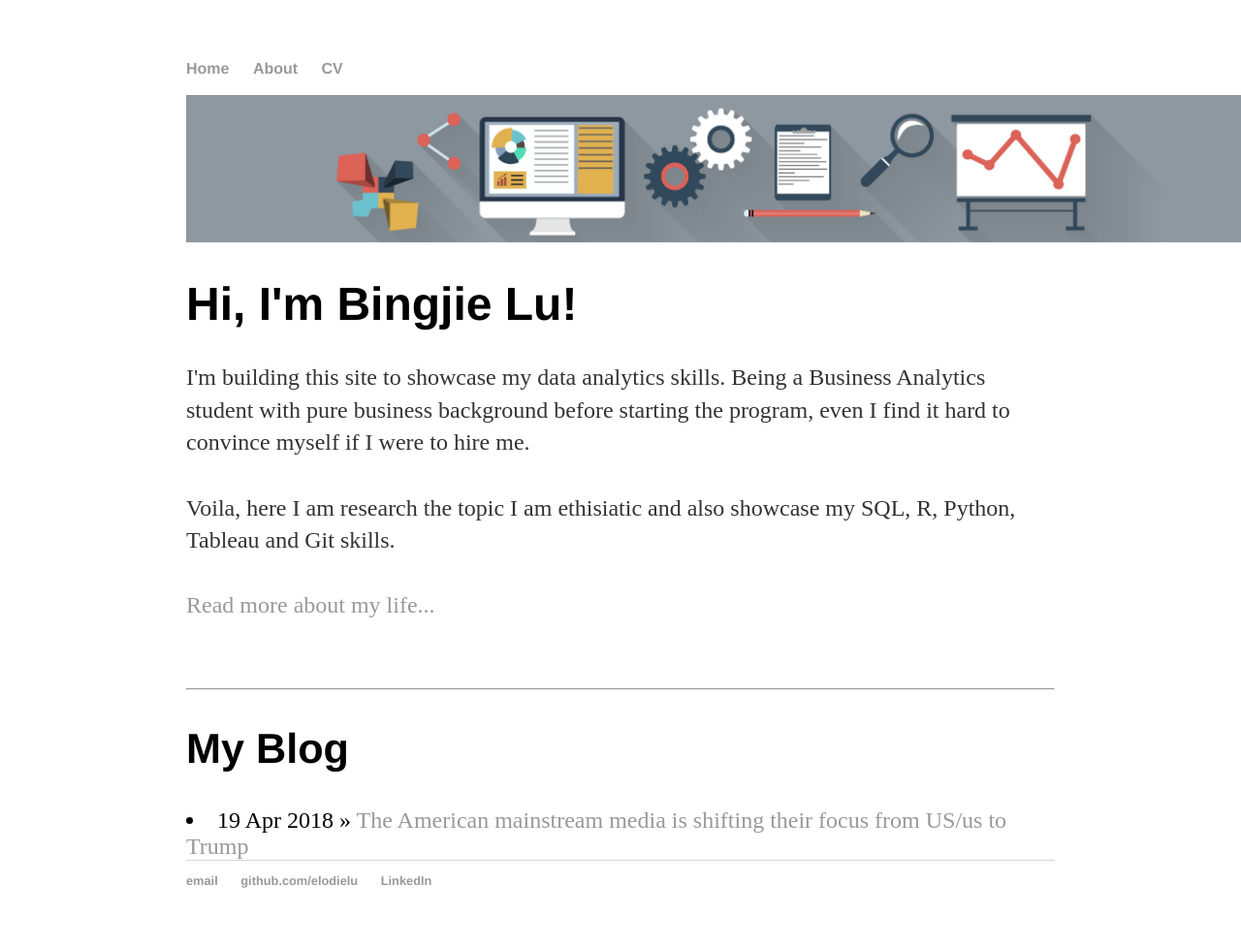
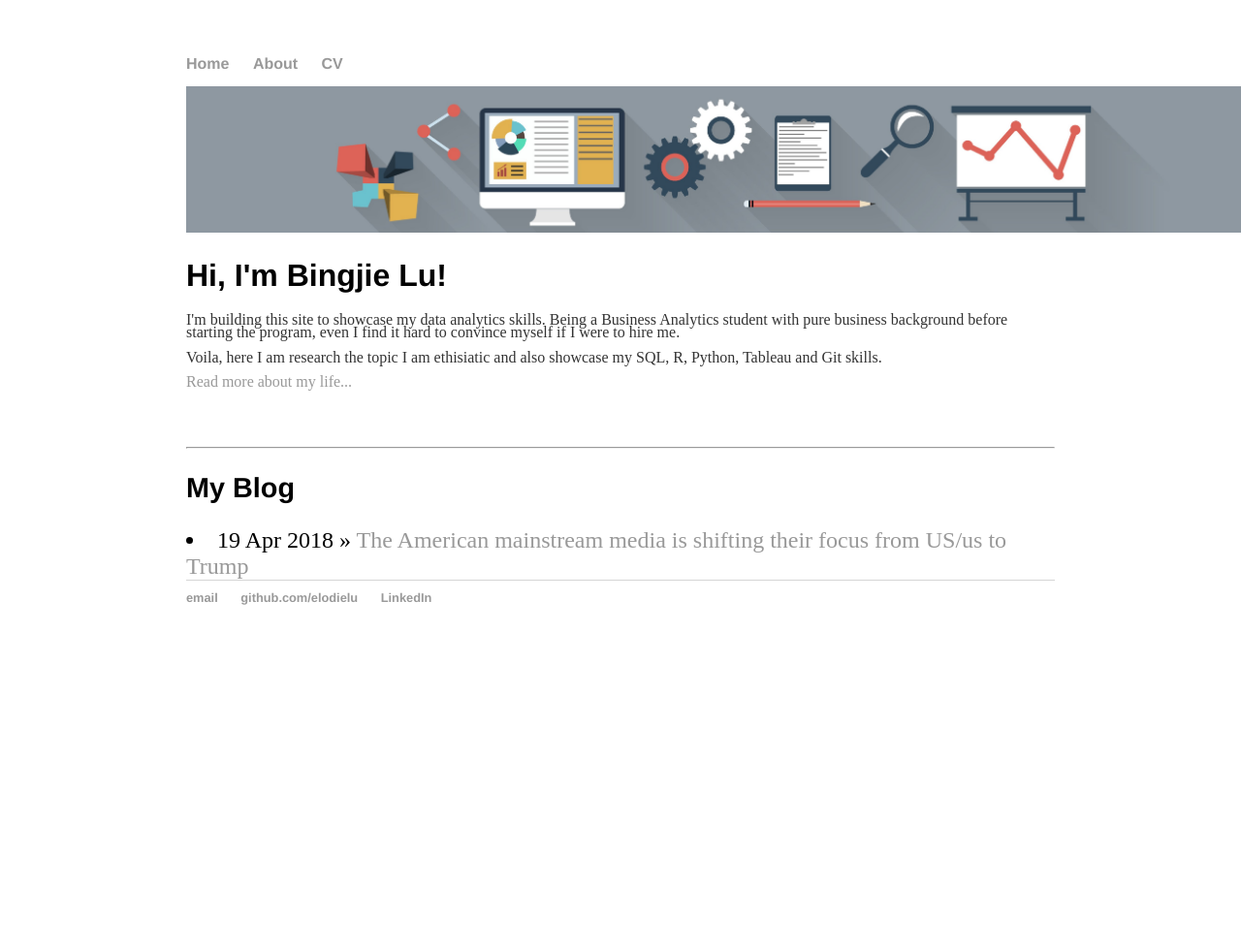
Before and after one commit to elodielu/elodielu.github.io, a Jekyll site: the page built from index.html, in a window 1280 px wide. Shown: the whole page at 97% size. Built offline with Jekyll 4.4.1, drawn with Linux system fonts in a browser that asks for light colours; after the commit the page ends 900 px from its top, so only the background shows below that.

Commit message:
Update main.css

```diff
--- a/css/main.css
+++ b/css/main.css
@@ -3,13 +3,13 @@ body { margin: 60px auto; width: 70%; }
 a { text-decoration: none; color: #999; }
 a:hover { text-decoration: underline; }
 
-p, ul { font-size: 1.5em; line-height: 1.4em; color: #333; }
+p, ul { font-size: 1em; line-height: 0.8em; color: #333; }
 
 h1, h2, h3, h4 { font-family: 'Helvetica'; }
-h1 { font-size: 3em;  }
-h2 { font-size: 2.7em; }
-h3 { font-size: 2.3em; }
-h4 { font-size: 1.9em; }
+h1 { font-size: 2em;  }
+h2 { font-size: 1.8em; }
+h3 { font-size: 1.6em; }
+h4 { font-size: 1.4em; }
 
 nav ul, footer ul { font-size: 1em; font-family: 'Helvetica'; padding: 0px; list-style: none; font-weight: bold; }
 nav ul li, footer ul li { display: inline; margin-right: 20px; }
```
